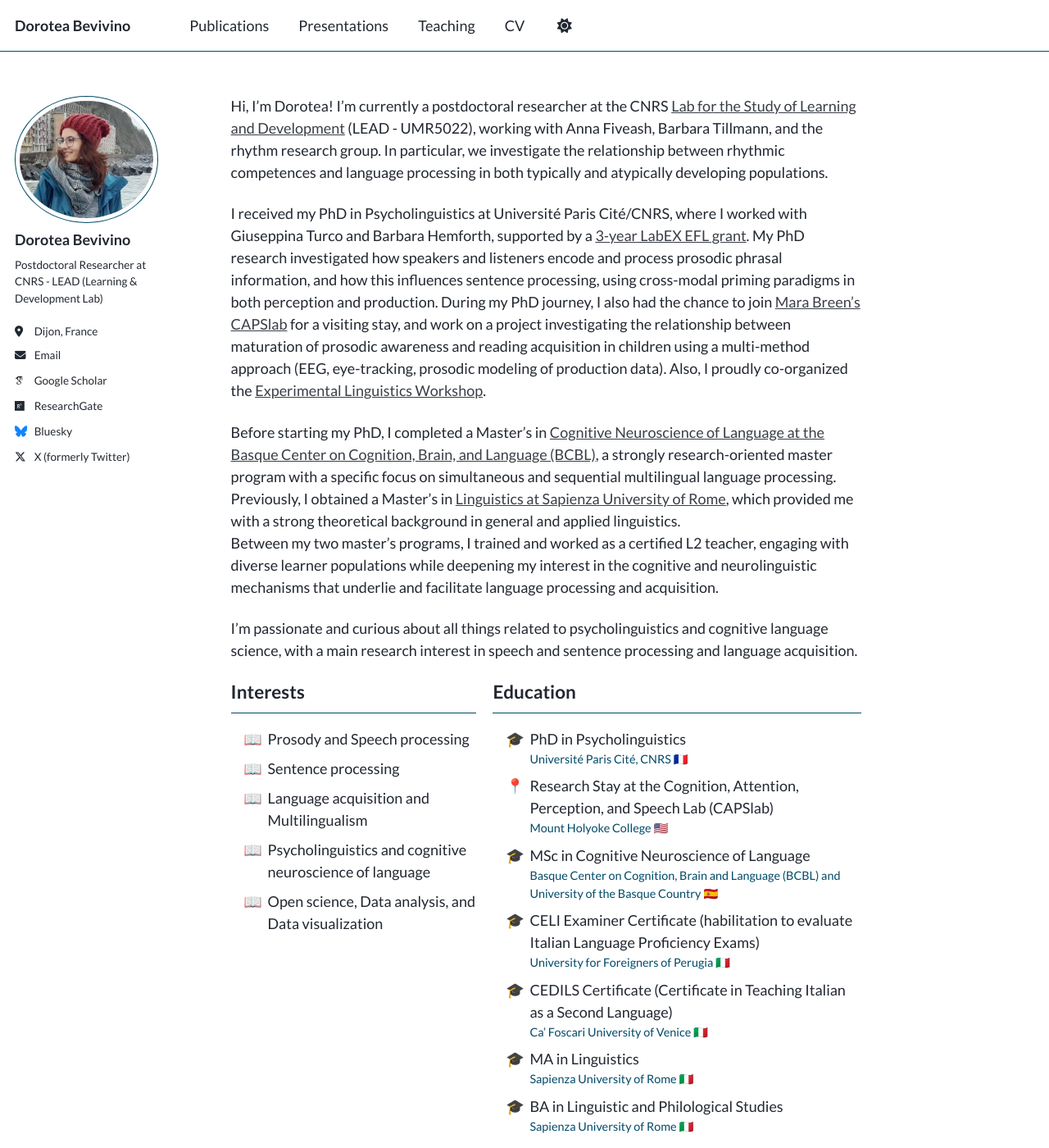
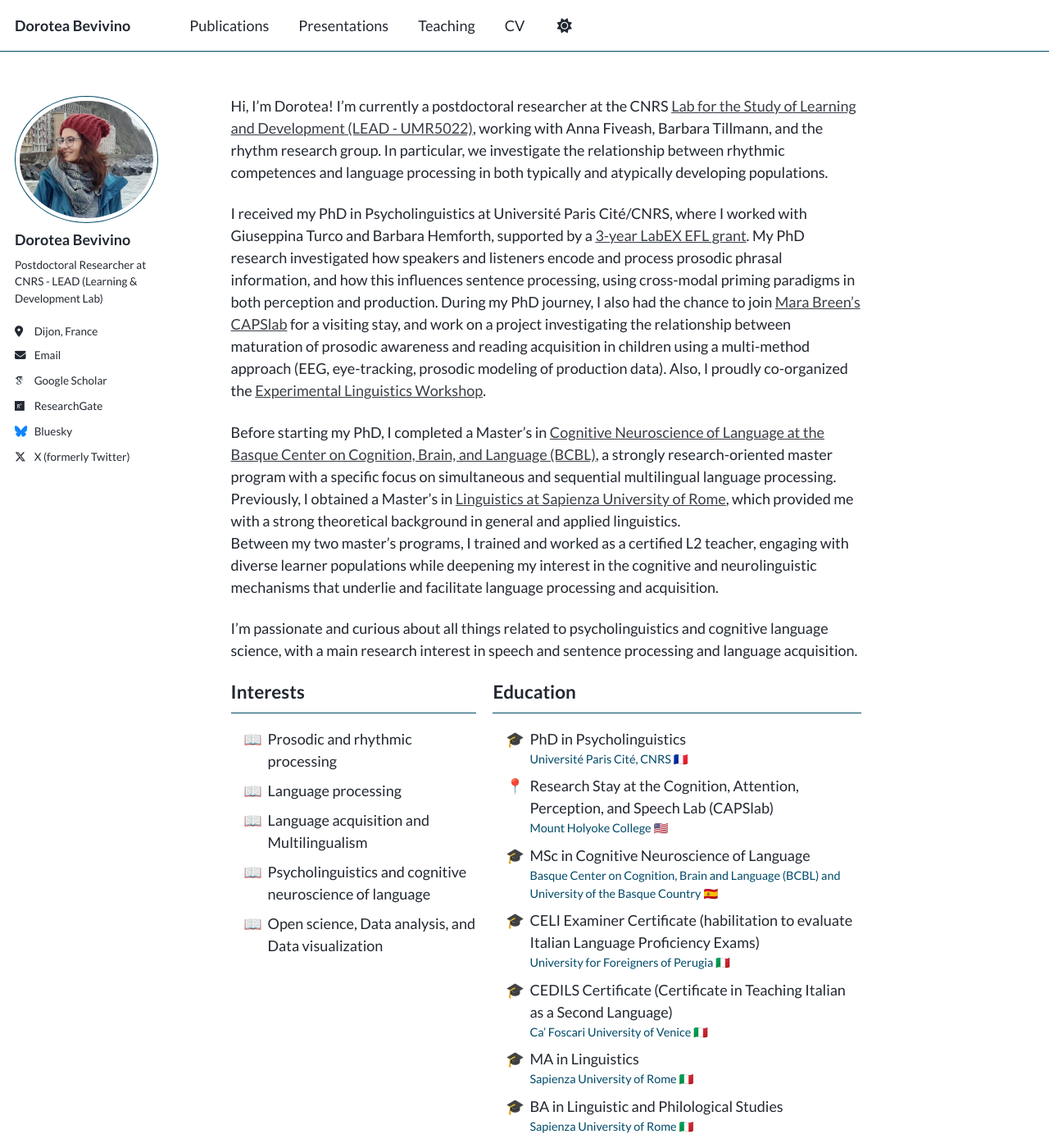
Before and after one commit to dbevivino/dbevivino.github.io, a Jekyll site: the page built from _pages/about.md, in a window 1280 px wide and 1400 px high. Shown: the whole window at 82% size. Built offline with Jekyll 4.4.1, drawn with Linux system fonts in a browser that asks for light colours; some web fonts are replaced; a script that is not in the unit is left out.

Commit message:
updated bio

```diff
--- a/_pages/about.md
+++ b/_pages/about.md
@@ -7,7 +7,7 @@ redirect_from:
   - /about.html
 ---
 
-Hi, I’m Dorotea! I'm currently a postdoctoral researcher at the CNRS [Lab for the Study of Learning and Development](https://lead.ube.fr/) (LEAD - UMR5022), working with Anna Fiveash, Barbara Tillmann, and the rhythm research group. In particular, we investigate the relationship between rhythmic competences and language processing in both typically and atypically developing populations.
+Hi, I’m Dorotea! I'm currently a postdoctoral researcher at the CNRS [Lab for the Study of Learning and Development (LEAD - UMR5022)](https://lead.ube.fr/), working with Anna Fiveash, Barbara Tillmann, and the rhythm research group. In particular, we investigate the relationship between rhythmic competences and language processing in both typically and atypically developing populations.
 
 I received my PhD in Psycholinguistics at Université Paris Cité/CNRS, where I worked with Giuseppina Turco and Barbara Hemforth, supported by a [3-year LabEX EFL grant](https://www.labex-efl.fr/post/job-offer-phd-in-experimental-linguistics){:target="_blank" rel="noopener noreferrer"}.
 My PhD research investigated how speakers and listeners encode and process prosodic phrasal information, and how this influences sentence processing, using cross-modal priming paradigms in both perception and production.
@@ -26,8 +26,8 @@ I'm passionate and curious about all things related to psycholinguistics and cog
     <!-- Interests HTML -->
     <h2 style="margin-top:0;">Interests</h2>
   <ul class="fa-ul">
-    <li><span class="fa-li">📖</span>Prosody and Speech processing</li>
-    <li><span class="fa-li">📖</span>Sentence processing</li>
+    <li><span class="fa-li">📖</span>Prosodic and rhythmic processing</li>
+    <li><span class="fa-li">📖</span>Language processing</li>
     <li><span class="fa-li">📖</span>Language acquisition and Multilingualism</li>
     <li><span class="fa-li">📖</span>Psycholinguistics and cognitive neuroscience of language</li>
     <li><span class="fa-li">📖</span>Open science, Data analysis, and Data visualization</li>
```
